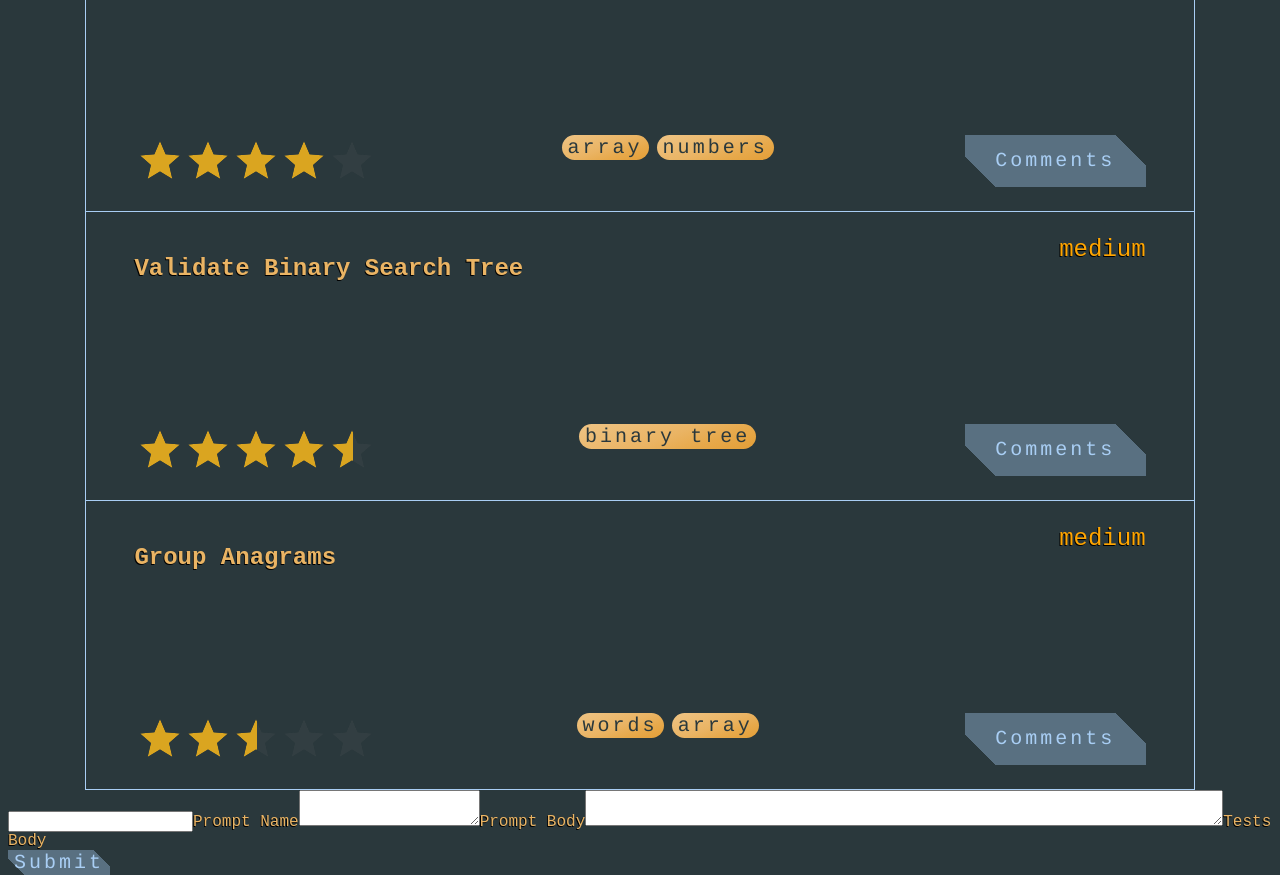
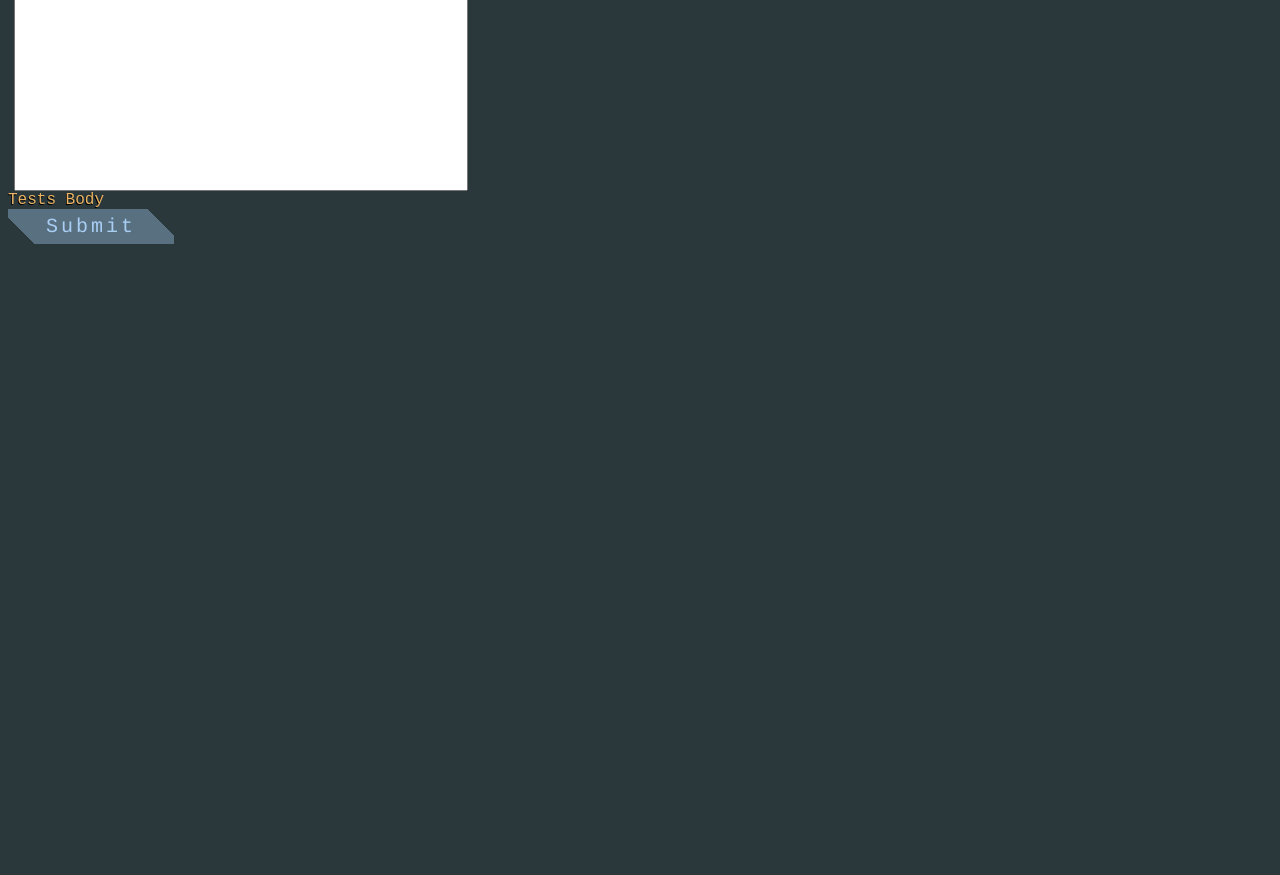
Before and after one commit to pufflehuff/codybot2000, a React app: page / in a window 1280 px wide. Shown: the part 1700-2575 px from the top of the page. After the commit the page ends 1944 px from the top, so only its background shows below. Built offline with nearby package versions, Linux system fonts and the light colour scheme; the HTML template or start-up script is replaced by a standard one.

Commit message:
Implemented Styling for addPrompt. Consolidated Shared Styling

```diff
--- a/client/src/Styles.css
+++ b/client/src/Styles.css
@@ -9,7 +9,10 @@ body {
 
 /* Main Button */
 button {
-
+  padding-top: .5%;
+  padding-bottom: .5%;
+  padding-left: 3%;
+  padding-right: 3%;
 	font-family: 'Courier';
   font-size: 1.25rem;
   background: linear-gradient(45deg, transparent 13%, #597081 13% 87%, transparent 87%);
@@ -18,53 +21,7 @@ button {
   letter-spacing: 0.188rem;
   outline: transparent;
   position: relative;
-  cursor: pointer
-}
-
-
-
-
-
-/* Toy Problem List Stuff */
-.Comments {
-  padding-top: .5%;
-  padding-bottom: .5%;
-  padding-left: 3%;
-  padding-right: 3%;
-}
-
-.Tags {
-  background: linear-gradient(160deg, #EEC281 5%,#EAB464 50%, #E7A94B, #E4A03A 95%);
-  margin-right: .5rem;
-  border-radius: 1rem;
-  color: #2a383c;
-}
-
-.ToyProblemEntry {
-  display: flex;
-  justify-content: space-between;
-  flex-direction: column;
-  border: .1em solid #A9CEF4;
-  border-top: none;
-  padding: 1.5em 3em;
-  height: 15em;
-  width: 80%;
-  color: #EAB464;
-}
-
-/* Difficulty Mark */
-.Difficulty {
-  font-size: 16px;
   cursor: pointer;
-}
-.Easy {
-  color: green;
-}
-.Medium {
-  color: orange;
-}
-.Hard {
-  color: red;
 }
 
 .rating {
@@ -112,13 +69,3 @@ button {
   opacity: 1;
   width: 1px;
 }
-
-.ToyProblemTitle {
-  cursor: pointer;
-  display: inline-block;
-}
-
-.ToyProblemRow {
-  display: flex;
-  justify-content: space-between;
-}
--- a/client/src/components/addPrompt/AddPrompt.css
+++ b/client/src/components/addPrompt/AddPrompt.css
@@ -1,16 +1,35 @@
+.PromptRow {
+  display: flex;
+  justify-content: center;
+  flex-direction: row;
+  padding: 1.5em 3em;
+  width: 80%;
+  color: #EAB464;
+}
+
+.SubmitPrompt {
+
+}
+
+label, textarea, input {
+  display: block;
+}
+
+.PromptLabel {
+  text-align:center;
+}
+
 .PromptForm {
   display: flex;
-  flex-wrap: wrap;
+  flex-direction: column;
+  align-items: center;
 }
 
-.PromptTextLabel {
-  width: 50%;
+textarea {
+  resize:none;
+  overflow: auto;
+  height: 60vh;
+  width: 35vw;
+  margin-left: .5vw;
+  margin-right: .5vw;
 }
-
-.PromptTopLabel {
-  width: 100%;
-}
-
-.PromptButton {
-  width: 100%;
-}
--- a/client/src/components/list/ListStyles.css
+++ b/client/src/components/list/ListStyles.css
@@ -1,9 +1,14 @@
 /* Toy Problem List Stuff */
+.ListContainer {
+  display: flex;
+  flex-direction: column;
+  align-items: center;
+  overflow-y: auto;
+  height: 85.5vh;
+}
+
 .Comments {
-  padding-top: .5%;
-  padding-bottom: .5%;
-  padding-left: 3%;
-  padding-right: 3%;
+
 }
 
 .Tags {
@@ -11,6 +16,7 @@
   margin-right: .5rem;
   border-radius: 1rem;
   color: #2a383c;
+  padding: .1em;
 }
 
 .ToyProblemEntry {
@@ -29,6 +35,10 @@
 .Difficulty {
   font-size: 1.5em;
   cursor: pointer;
+  background-color: #212D30;
+  padding-left: .25em;
+  padding-right: .25em;
+  border-radius: .5em;
 }
 .easy {
   color: green;
@@ -49,9 +59,3 @@
   display: flex;
   justify-content: space-between;
 }
-
-.ListContainer {
-  display: flex;
-  flex-direction: column;
-  align-items: center;
-}
```
